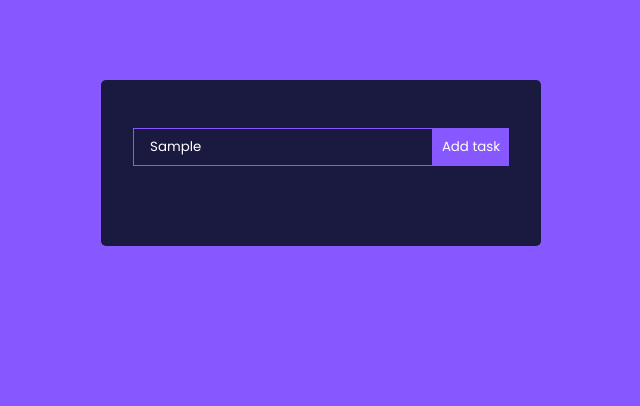
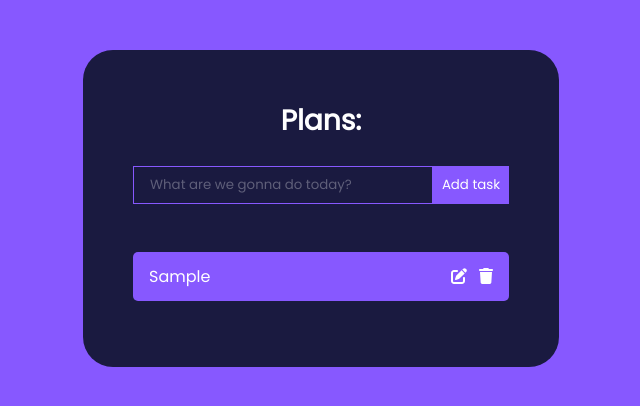
Before and after one commit to namanica/to_do_list_1, a React (Create React App) app: page / in a window 1280 px wide. Both pictures are taken after typing "Sample" into the empty fields and a click on the button "Add task". Shown: the top 406 px of the page, without its empty margins (319-959 px from the left). Built offline with nearby package versions, Linux system fonts and the light colour scheme.

Commit message:
added deleting function

```diff
--- a/src/App.css
+++ b/src/App.css
@@ -26,9 +26,9 @@
 
 .TodoWrapper {
   background: #1A1A40;
-  margin-top: 5rem;
-  padding: 2rem;
-  border-radius: 5px;
+  margin-top: 50px;
+  padding: 50px;
+  border-radius: 30px;
 }
 
 .TodoForm {
--- a/src/components/Todo.js
+++ b/src/components/Todo.js
@@ -2,15 +2,18 @@
 import { FontAwesomeIcon } from '@fortawesome/react-fontawesome'
 import { faPenToSquare } from '@fortawesome/free-solid-svg-icons'
 import { faTrash } from '@fortawesome/free-solid-svg-icons'
+// import { deleteTodo } from './TodoWrapper';
 
-export const Todo = ({task, deleteTodo, editTodo, toggleComplete}) => {
+export const Todo = ({task, toggleComplete, deleteTodo}) => {
   return (
-    <div className="Todo">
-        <p className={`${task.completed ? "completed" : "incompleted"}`} onClick={() => toggleComplete(task.id)}>{task.task}</p>
-        <div>
-        <FontAwesomeIcon className="edit-icon" icon={faPenToSquare} onClick={() => editTodo(task.id)} />
-        <FontAwesomeIcon className="delete-icon" icon={faTrash} onClick={() => deleteTodo(task.id)} />
-        </div>
+    <div className='Todo'>
+      <p onClick={() => toggleComplete(task.id)}
+      className={`${task.completed ? 'completed': ""}`}>{task.task}</p>
+      <div>
+        <FontAwesomeIcon icon={faPenToSquare}/>
+        <FontAwesomeIcon icon={faTrash} onClick={
+          () => deleteTodo(task.id)} />
+      </div>
     </div>
   )
 }
--- a/src/components/TodoForm.js
+++ b/src/components/TodoForm.js
@@ -2,10 +2,13 @@
 
 export const TodoForm = ({addTodo}) => {
   const [value, setValue] = useState("")
+
   const handleSubmit = e => {
     e.preventDefault();
-    console.log(value);
+    // console.log(value);
+    addTodo(value);
 
+    setValue("");
   }
   return (
     <form
@@ -14,6 +17,7 @@
       <input
       type='text'
       className='todo-input'
+      value={value}
       placeholder='What are we gonna do today?'
       onChange={(e) => setValue(e.target.value)}/>
       <button
--- a/src/components/TodoWrapper.js
+++ b/src/components/TodoWrapper.js
@@ -1,6 +1,7 @@
 import React, {useState} from 'react'
 import { TodoForm } from './TodoForm'
 import {v4 as uuidv4} from 'uuid';
+import { Todo } from './Todo';
 uuidv4();
 
 export const TodoWrapper = () => {
@@ -8,12 +9,27 @@
 
   const addTodo = (todo) => {
     setTodos([...todos, {id: uuidv4(), task: todo, completed: false, isEditing: false}])
+    console.log(todos);
+  }
+
+  const toggleComplete = (id) => {
+    setTodos(todos.map(todo => todo.id === id ? {...todo,
+    completed: !todo.completed} : todo))
+  }
+
+  const deleteTodo = (id) => {
+    setTodos(todos.filter(todo => todo.id !== id))
   }
 
   return (
     <div className='TodoWrapper'>
-      <TodoForm addTodo={addTodo}/>
-
+      <h1>Plans:</h1>
+      <TodoForm addTodo={addTodo} />
+      {todos.map((todo, index) => (
+        <Todo task={todo} key={index}
+        toggleComplete={toggleComplete}
+        deleteTodo={deleteTodo}/>
+      ))}
     </div>
   )
 }
```
